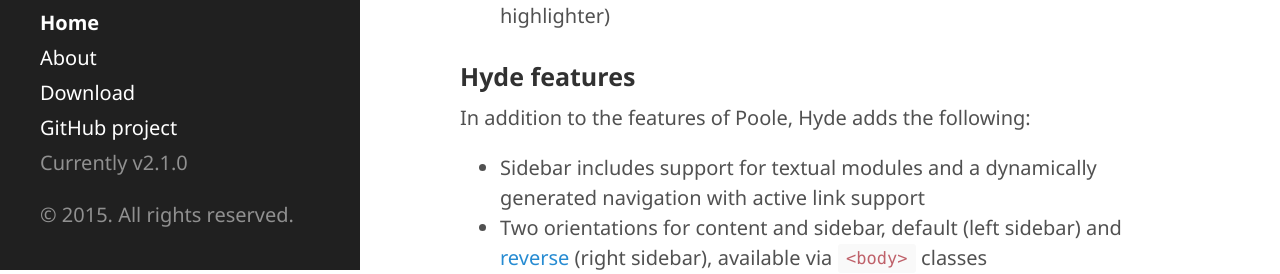
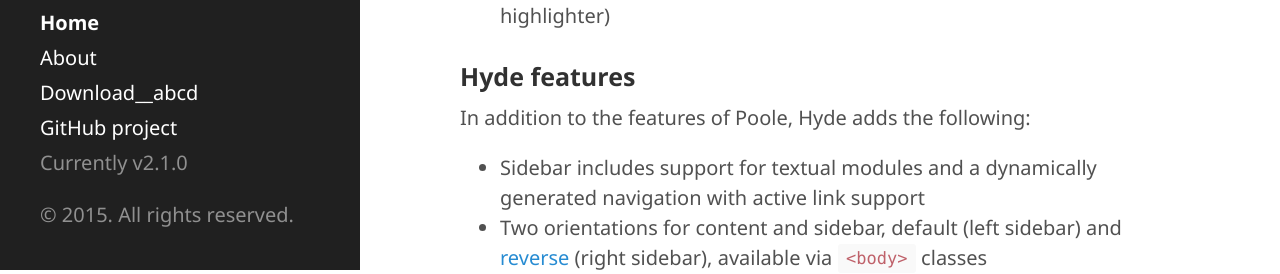
Before and after one commit to pernalin/pernalin.github.io, a Jekyll site: the page built from index.html, in a window 1280 px wide. Shown: the part 630-904 px from the top of the page. Built offline with Jekyll 4.4.1, drawn with Linux system fonts in a browser that asks for light colours; Markdown is read by kramdown in place of the engine named in the settings; the list of posts is cut into pages by our own code.

```diff
--- a/_includes/sidebar.html
+++ b/_includes/sidebar.html
@@ -26,7 +26,7 @@
         {% endif %}
       {% endfor %}
 
-      <a class="sidebar-nav-item" href="{{ site.github.repo }}/archive/v{{ site.version }}.zip">Download</a>
+      <a class="sidebar-nav-item" href="{{ site.github.repo }}/archive/v{{ site.version }}.zip">Download__abcd</a>
       <a class="sidebar-nav-item" href="{{ site.github.repo }}">GitHub project</a>
       <span class="sidebar-nav-item">Currently v{{ site.version }}</span>
     </nav>
```
